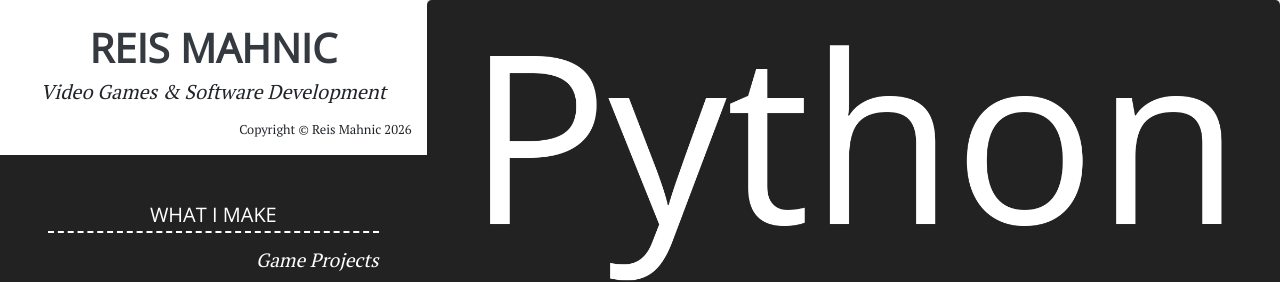
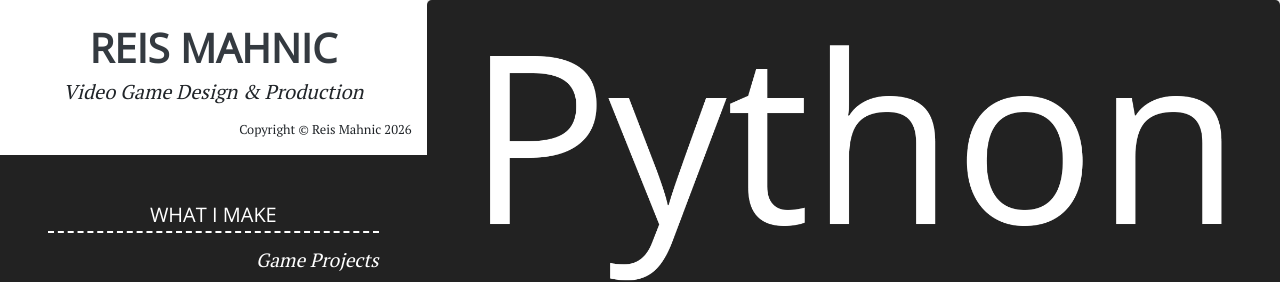
Before and after one commit to reismahnic/reis-mahnic, a Jekyll site: the page built from _software/phone-book-application.md, in a window 1280 px wide. Shown: the top 282 px of the page. Built offline with Jekyll 4.4.1, drawn with Linux system fonts in a browser that asks for light colours.

Commit message:
Update Settings “site”

```diff
--- a/_data/site.yaml
+++ b/_data/site.yaml
@@ -1,3 +1,3 @@
 title: Reis Mahnic
-subtitle: Video Games & Software Development
+subtitle: Video Game Design & Production
 owner: Reis Mahnic
```
